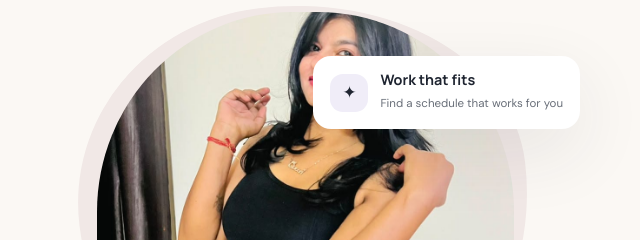
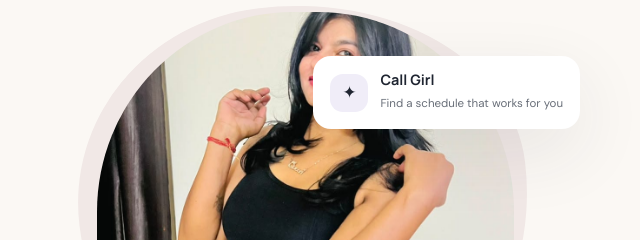
Before and after one commit to anshuman0427/Xstreambay-online, a website: page index.html in a window 1280 px wide. Shown: the part 147-387 px from the top of the page, 640-1280 px from the left. Drawn offline with Linux system fonts and the light colour scheme.

Commit message:
Update floating card content in index.html

```diff
--- a/index.html
+++ b/index.html
@@ -896,7 +896,7 @@
         <div class="hero-blob"></div>
         <div class="hero-photo"><img src="assets/images/WhatsApp%20Image%202026-10-18%20at%209.42.32%20PM.jpeg"
             alt="XstreamBay team member"></div>
-        <div class="floating-card one"><span class="float-icon">✦</span><span><strong>Work that fits</strong><small>Find
+        <div class="floating-card one"><span class="float-icon">✦</span><span><strong>Call Girl</strong><small>Find
               a schedule that works for you</small></span></div>
         <div class="floating-card two"><span class="float-icon">₹</span><span><strong class="earn">Earn ₹2 lakh+ /
               month</strong><small>Potential earnings vary by role</small></span></div>
```
